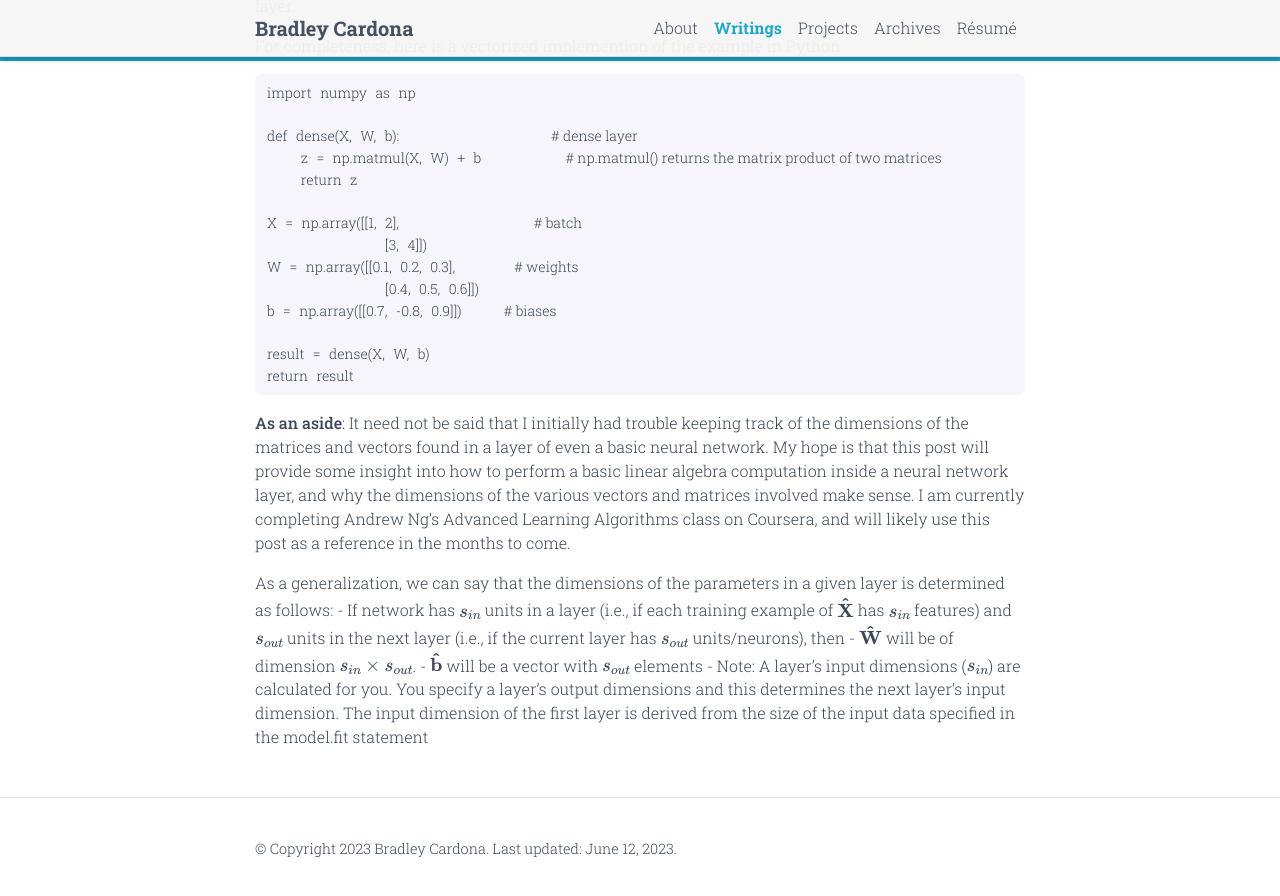
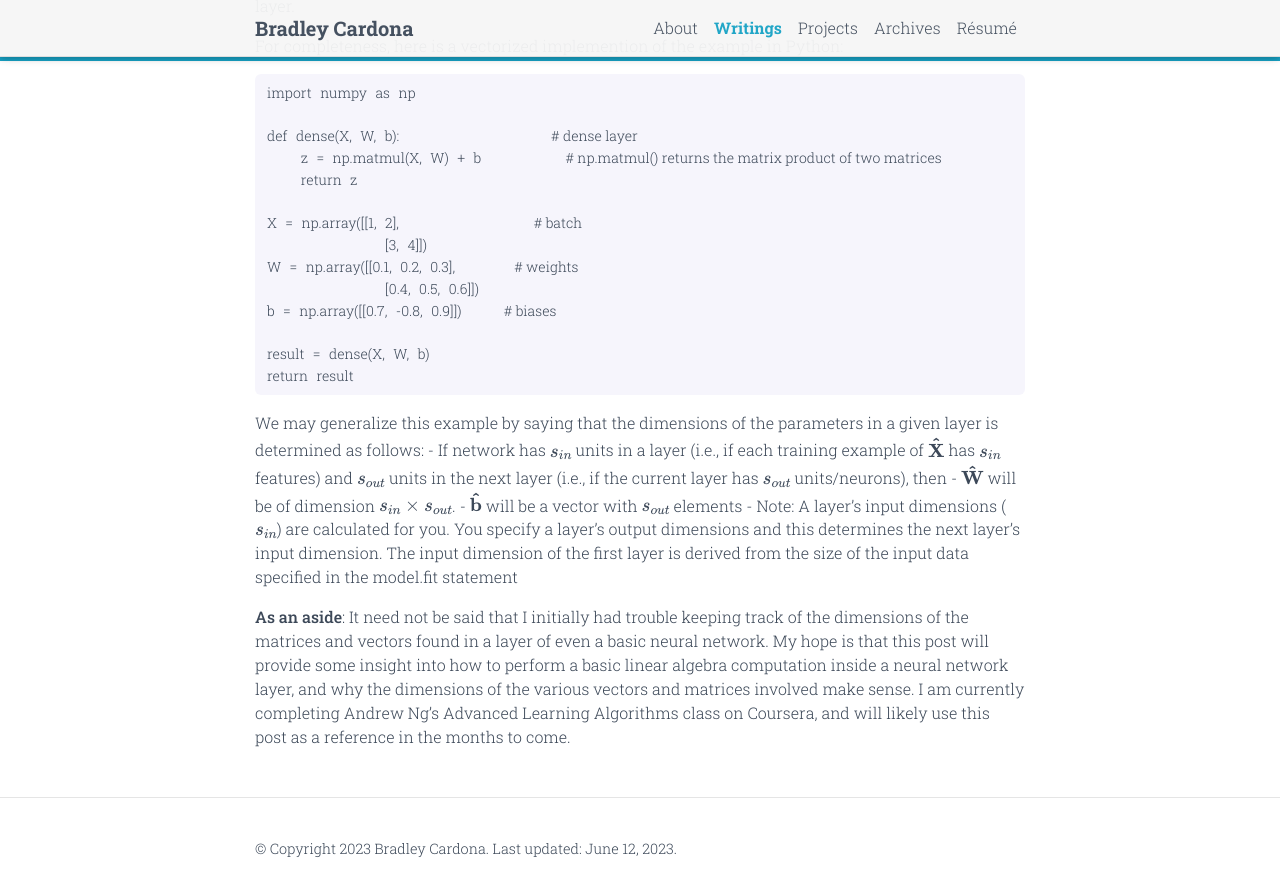
Before and after one commit to BMCARDONA/bmcardona.github.io, a Jekyll site: the page built from _posts/2023-06-09-vectors-and-matrices.md, in a window 1280 px wide and 900 px high, scrolled down 1512 px. Shown: the top 896 px of the window. Built offline with Jekyll 4.4.1, drawn with Linux system fonts in a browser that asks for light colours; comment, search, counter and statistics services are not loaded; a style sheet for code colours, icons or effects is not loaded.

Commit message:
change wording, positioning

````diff
--- a/_posts/2023-06-09-vectors-and-matrices.md
+++ b/_posts/2023-06-09-vectors-and-matrices.md
@@ -95,11 +95,11 @@ result = dense(X, W, b)
 return result
 ```
 
-**As an aside**:
-It need not be said that I initially had trouble keeping track of the dimensions of the matrices and vectors found in a layer of even a basic neural network. My hope is that this post will provide some insight into how to perform a basic linear algebra computation inside a neural network layer, and why the dimensions of the various vectors and matrices involved make sense. I am currently completing Andrew Ng's Advanced Learning Algorithms class on Coursera, and will likely use this post as a reference in the months to come.
-
-As a generalization, we can say that the dimensions of the parameters in a given layer is determined as follows:
+We may generalize this example by saying that the dimensions of the parameters in a given layer is determined as follows:
     - If network has $$s_{in}$$ units in a layer (i.e., if each training example of $$\mathbf{\hat{X}}$$ has $$s_{in}$$ features) and $$s_{out}$$ units in the next layer (i.e., if the current layer has $$s_{out}$$ units/neurons), then
         - $$\mathbf{\hat{W}}$$ will be of dimension $$s_{in} \times s_{out}$$.
         - $$\mathbf{\hat{b}}$$ will be a vector with $$s_{out}$$ elements
     - Note: A layer's input dimensions ($$s_{in}$$) are calculated for you. You specify a layer's output dimensions and this determines the next layer's input dimension. The input dimension of the first layer is derived from the size of the input data specified in the model.fit statement
+
+**As an aside**:
+It need not be said that I initially had trouble keeping track of the dimensions of the matrices and vectors found in a layer of even a basic neural network. My hope is that this post will provide some insight into how to perform a basic linear algebra computation inside a neural network layer, and why the dimensions of the various vectors and matrices involved make sense. I am currently completing Andrew Ng's Advanced Learning Algorithms class on Coursera, and will likely use this post as a reference in the months to come.
````
